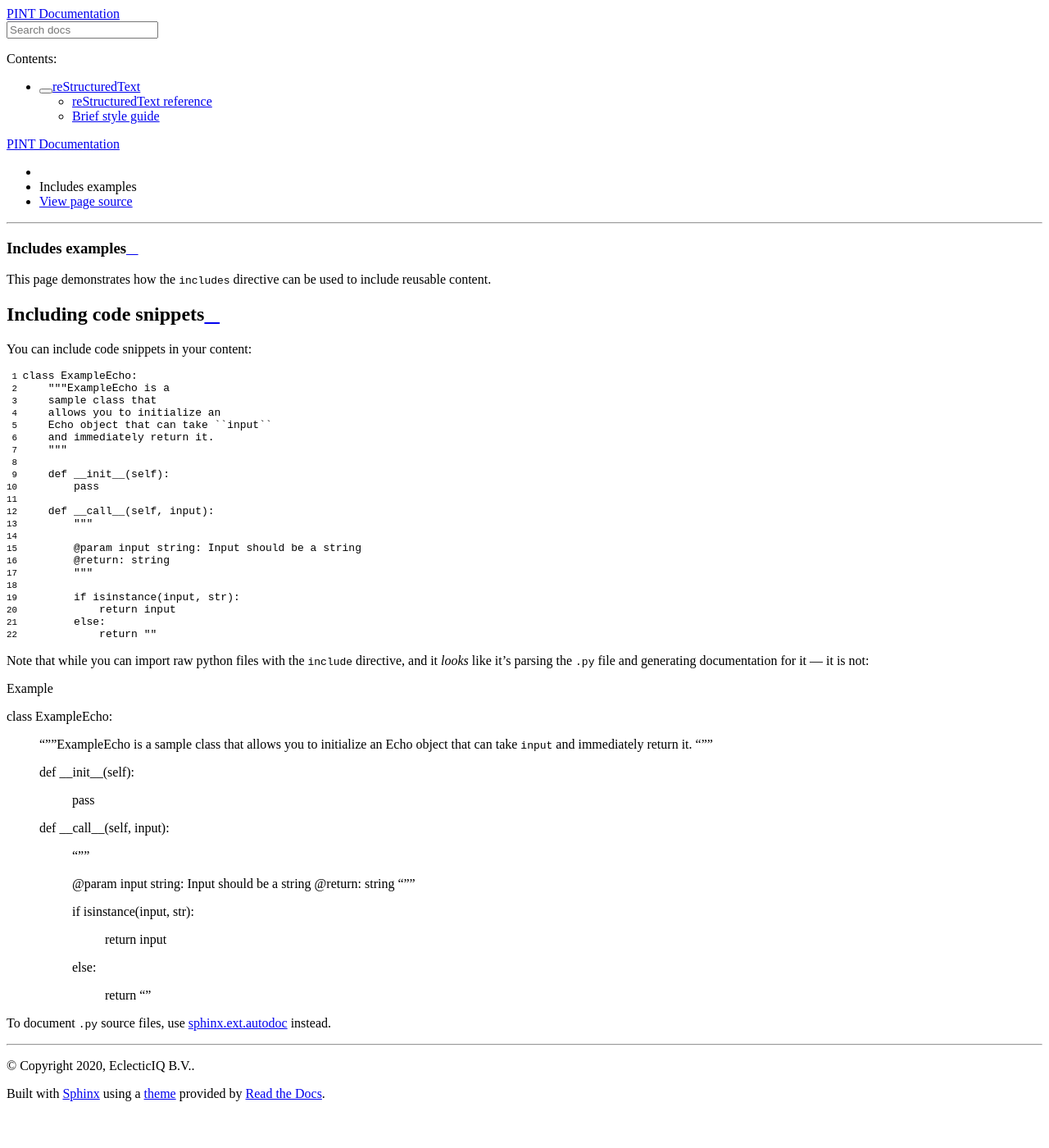
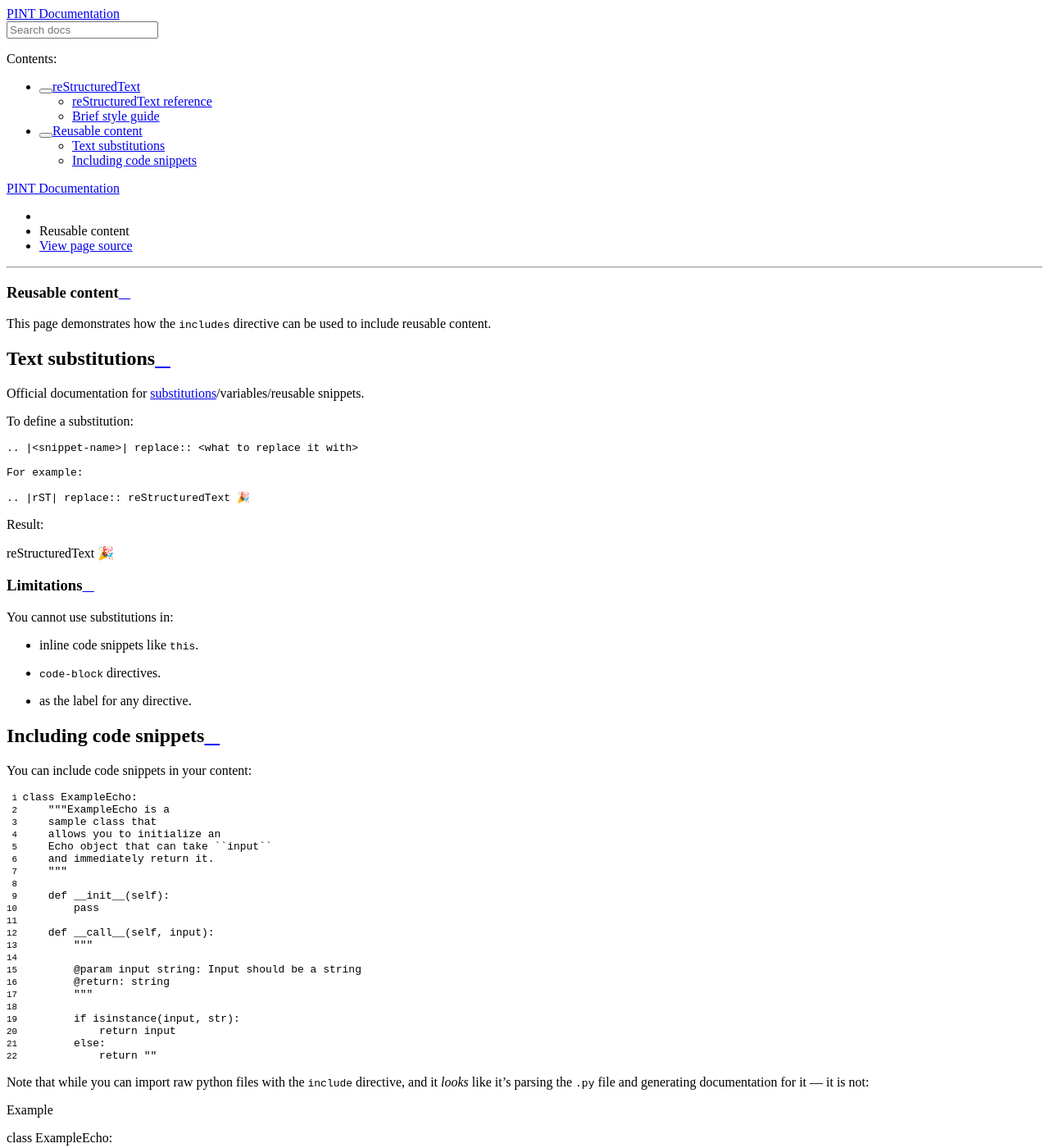
Before and after one commit to zed-eiq/how-to-use-sphinxcontrib-confluencebuilder, a Sphinx documentation site: the page built from source/reusable-content.rst, in a window 1280 px wide and 1400 px high. Shown: the whole window at 82% size. Built offline with Sphinx 7.4.7 and the Read the Docs theme 2.0.0, drawn with Linux system fonts in a browser that asks for light colours; pages that are not in the unit, such as notebooks, are missing from menus.

Commit message:
renamed includes-examples to reusable content; added bit on using text substitutions for reusable content

```diff
--- a/source/includes-example.rst
+++ b/source/reusable-content.rst
@@ -1,8 +1,38 @@
-Includes examples
+Reusable content
 *************************
 
 This page demonstrates how the ``includes`` directive
 can be used to include reusable content.
+
+Text substitutions
+====================
+
+Official documentation for `substitutions`_/variables/reusable snippets.
+
+To define a substitution:
+
+..  code-block::
+
+    .. |<snippet-name>| replace:: <what to replace it with>
+
+    For example:
+
+    .. |rST| replace:: reStructuredText 🎉
+
+Result:
+
+.. |rST| replace:: reStructuredText 🎉
+
+|rST|
+
+Limitations
+-------------
+
+You cannot use substitutions in:
+
+- inline code snippets like ``this``.
+- ``code-block`` directives.
+- as the label for any directive.
 
 Including code snippets
 ==============================
@@ -25,5 +55,5 @@ for it — it is not:
 To document ``.py`` source files, use
 `sphinx.ext.autodoc`_ instead.
 
-
+.. _substitutions: https://www.sphinx-doc.org/en/master/usage/restructuredtext/basics.html#substitutions
 .. _sphinx.ext.autodoc: https://www.sphinx-doc.org/en/master/usage/extensions/autodoc.html
```
